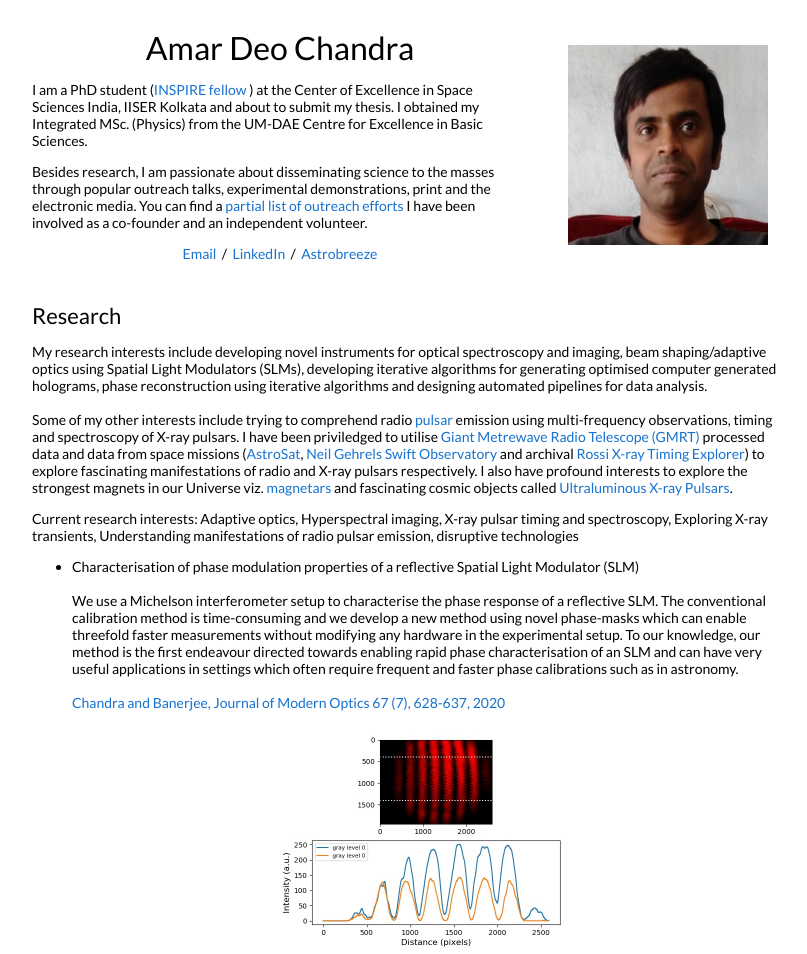
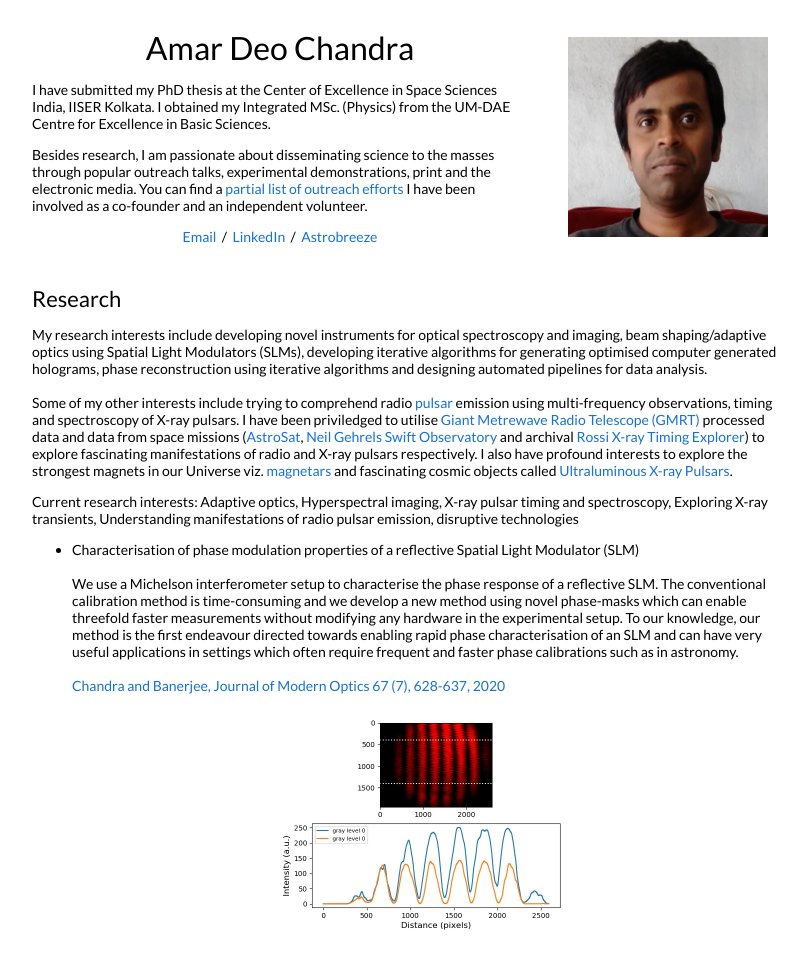
Before and after one commit to amarastro/amarastro.github.io, a plain HTML site: page index.html in a window 1280 px wide. Shown: the top 954 px of the page, without its empty margins (228-1035 px from the left). Drawn offline with Linux system fonts and the light colour scheme.

Commit message:
Add files via upload

```diff
--- a/index.html
+++ b/index.html
@@ -90,7 +90,7 @@
               <p align="center">
                 <name>Amar Deo Chandra</name>
               </p>
-              <p>I am a PhD student (<a href="http://www.online-inspire.gov.in/" target="_blank">INSPIRE fellow </a>) at the Center of Excellence in Space Sciences India, IISER Kolkata and about to submit my thesis. I obtained my Integrated MSc. (Physics) from the UM-DAE Centre for Excellence in Basic Sciences.
+              <p>I have submitted my PhD thesis at the Center of Excellence in Space Sciences India, IISER Kolkata. I obtained my Integrated MSc. (Physics) from the UM-DAE Centre for Excellence in Basic Sciences.
 <p>
 Besides research, I am passionate about disseminating science to the masses through popular outreach talks, experimental demonstrations, print and the electronic media. You can find a <a href="https://amardeo09.wordpress.com/science-popularisation/" target="_blank"> partial list of outreach efforts </a> I have been involved as a co-founder and an independent volunteer.
 <p>
@@ -649,6 +649,9 @@ Teaching assistant, Physics Laboratory I (PH1102), IISER Kolkata (Autumn 2016)
 </a>
               <heading>Awards and Honors</heading>
 <p>
+<a href="https://publishingsupport.iopscience.iop.org/questions/measurement-science-and-technology-2022-outstanding-reviewer-awards/" target="_blank">Measurement Science and Technology: 2022 Outstanding Reviewer Award</a>.
+<br>
+<br>
 Awarded scholarship in form of full fee waiver to attend the <a href="https://aoschooleurope.sciencesconf.org/" target="_blank">European Virtual Summer School on Adaptive Optics</a> (7-10 June, 2021) .
 <br>
 <br>
```
